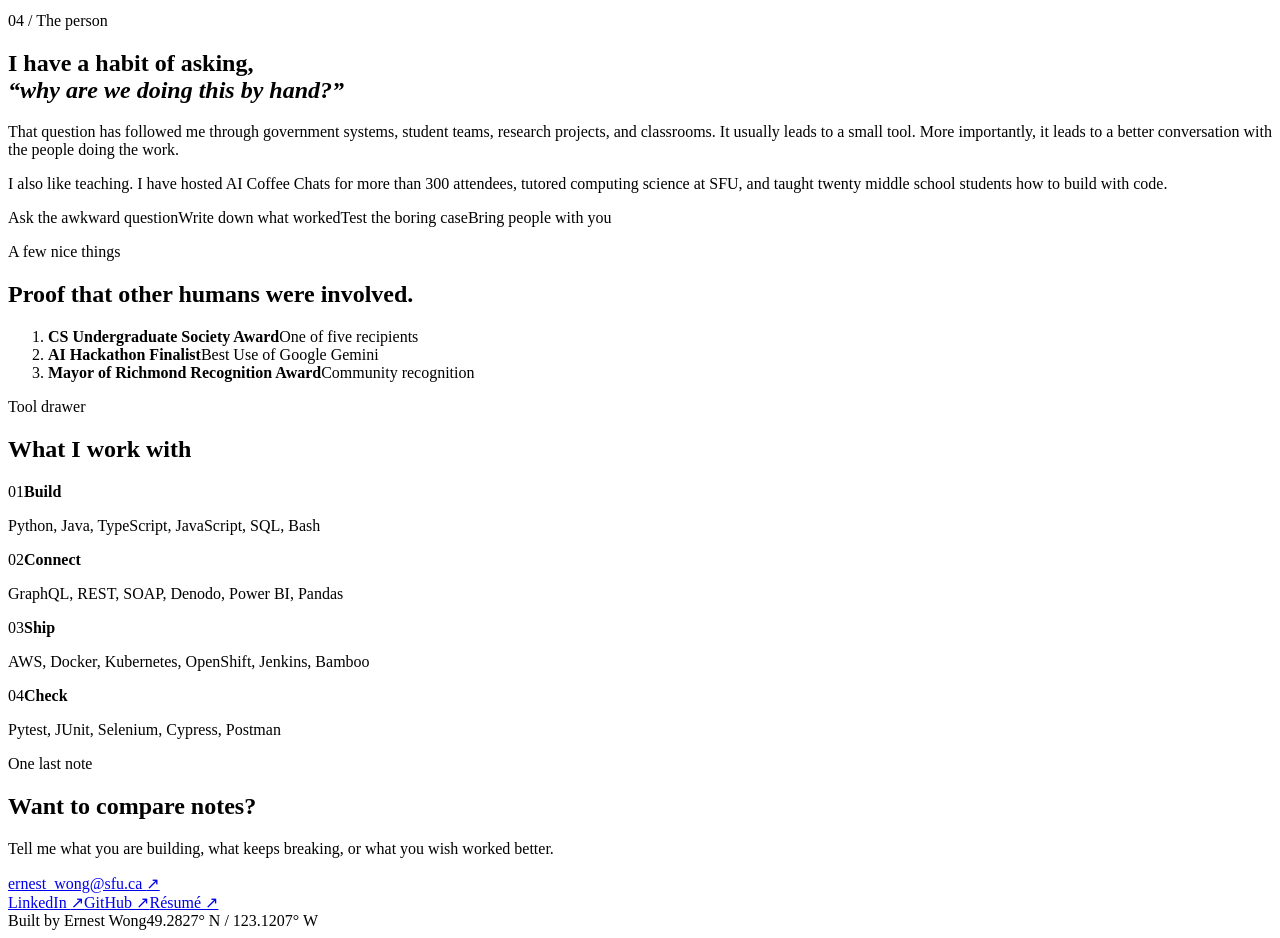
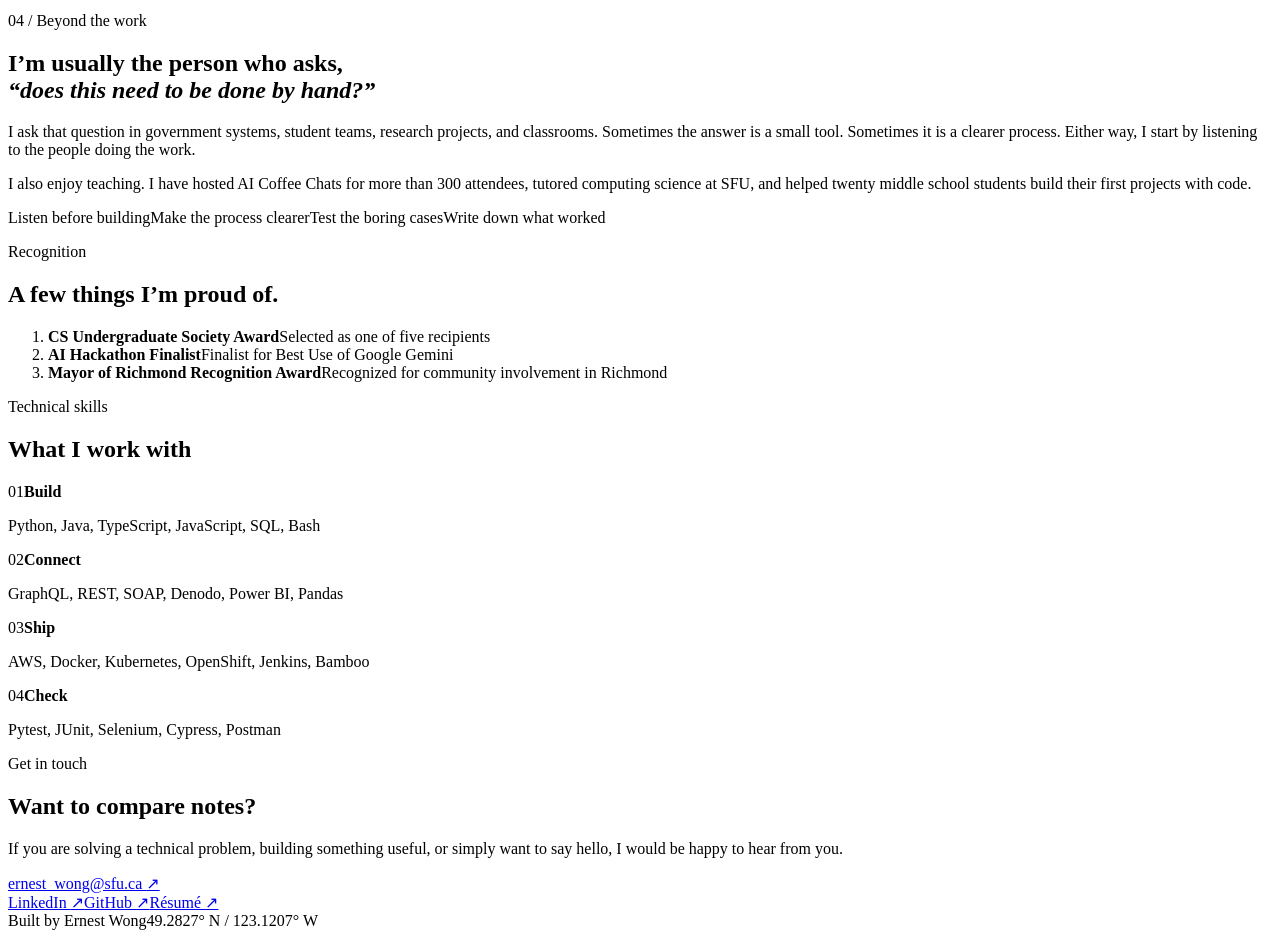
Before and after one commit to jumiknows/portfolio, a React (Vite) app: page / in a window 1280 px wide. Shown: the part 1740-2678 px from the top of the page. Built offline with nearby package versions, Linux system fonts and the light colour scheme; the HTML template or start-up script is replaced by a standard one.

Commit message:
Make portfolio copy clear and personal

```diff
--- a/src/components/PortfolioSections.tsx
+++ b/src/components/PortfolioSections.tsx
@@ -1,11 +1,11 @@
-import { about, contact, links, recognitions, skillGroups } from '../content'
+import { about, contact, links, recognition, skills } from '../content'
 import { Arrow } from './Arrow'
 
 export function AboutSection() {
   return (
     <section className="about-section" id="about">
       <div className="about-heading">
-        <p className="section-number">04 / The person</p>
+        <p className="section-number">{about.eyebrow}</p>
         <h2>{about.heading}<br /><em>{about.emphasis}</em></h2>
       </div>
       <div className="about-body">
@@ -22,14 +22,14 @@ export function RecognitionSection() {
   return (
     <section className="recognition-section" aria-labelledby="recognition-title">
       <div>
-        <p className="section-number">A few nice things</p>
-        <h2 id="recognition-title">Proof that other humans were involved.</h2>
+        <p className="section-number">{recognition.eyebrow}</p>
+        <h2 id="recognition-title">{recognition.heading}</h2>
       </div>
       <ol>
-        {recognitions.map((recognition) => (
-          <li key={recognition.title}>
-            <b>{recognition.title}</b>
-            <span>{recognition.detail}</span>
+        {recognition.items.map((item) => (
+          <li key={item.title}>
+            <b>{item.title}</b>
+            <span>{item.detail}</span>
           </li>
         ))}
       </ol>
@@ -41,11 +41,11 @@ export function SkillsSection() {
   return (
     <section className="skills-section" aria-labelledby="skills-title">
       <div className="skills-title">
-        <p className="section-number">Tool drawer</p>
-        <h2 id="skills-title">What I work with</h2>
+        <p className="section-number">{skills.eyebrow}</p>
+        <h2 id="skills-title">{skills.heading}</h2>
       </div>
       <div className="skill-drawer">
-        {skillGroups.map((group, index) => (
+        {skills.groups.map((group, index) => (
           <div key={group.label}>
             <span>0{index + 1}</span>
             <b>{group.label}</b>
@@ -60,7 +60,7 @@ export function SkillsSection() {
 export function ContactSection() {
   return (
     <section className="contact-section" id="contact">
-      <p className="section-number">One last note</p>
+      <p className="section-number">{contact.eyebrow}</p>
       <h2>{contact.heading}</h2>
       <p>{contact.description}</p>
       <a className="email-link" href={links.email}>ernest_wong@sfu.ca <Arrow /></a>
--- a/src/components/Workbench.tsx
+++ b/src/components/Workbench.tsx
@@ -60,7 +60,7 @@ export function Workbench() {
         <div>
           <span className="bench-dot" aria-hidden="true" />
           <strong id="workbench-title">Engineering case files</strong>
-          <small>Architecture, constraints, ownership, verification</small>
+          <small>What I built, the constraints, and how we verified it</small>
         </div>
         <div className="bench-status-group">
           <p className="bench-status"><i aria-hidden="true" /> 03 systems documented</p>
--- a/src/content.ts
+++ b/src/content.ts
@@ -33,7 +33,7 @@ export const links = {
 export const profile = {
   eyebrow: 'Software engineer / systems + data + flight',
   lead: 'I engineer software where code meets operations: production systems, data pipelines, and hardware in the field.',
-  note: 'My best days usually end with a script, a checklist, and fewer people wondering what happens next.',
+  note: 'I care about making systems easier to operate, easier to verify, and less stressful for the people responsible for them.',
   current: 'Building reusable data products at Elections Canada and finishing Computer Science at SFU.',
   focusAreas: [
     'Production systems',
@@ -136,35 +136,45 @@ export const projects: Project[] = [
 ]
 
 export const about = {
-  heading: 'I have a habit of asking,',
-  emphasis: '“why are we doing this by hand?”',
+  eyebrow: '04 / Beyond the work',
+  heading: 'I’m usually the person who asks,',
+  emphasis: '“does this need to be done by hand?”',
   paragraphs: [
-    'That question has followed me through government systems, student teams, research projects, and classrooms. It usually leads to a small tool. More importantly, it leads to a better conversation with the people doing the work.',
-    'I also like teaching. I have hosted AI Coffee Chats for more than 300 attendees, tutored computing science at SFU, and taught twenty middle school students how to build with code.',
+    'I ask that question in government systems, student teams, research projects, and classrooms. Sometimes the answer is a small tool. Sometimes it is a clearer process. Either way, I start by listening to the people doing the work.',
+    'I also enjoy teaching. I have hosted AI Coffee Chats for more than 300 attendees, tutored computing science at SFU, and helped twenty middle school students build their first projects with code.',
   ],
   principles: [
-    'Ask the awkward question',
+    'Listen before building',
+    'Make the process clearer',
+    'Test the boring cases',
     'Write down what worked',
-    'Test the boring case',
-    'Bring people with you',
   ],
 } as const
 
-export const recognitions = [
-  { title: 'CS Undergraduate Society Award', detail: 'One of five recipients' },
-  { title: 'AI Hackathon Finalist', detail: 'Best Use of Google Gemini' },
-  { title: 'Mayor of Richmond Recognition Award', detail: 'Community recognition' },
-] as const
+export const recognition = {
+  eyebrow: 'Recognition',
+  heading: 'A few things I’m proud of.',
+  items: [
+    { title: 'CS Undergraduate Society Award', detail: 'Selected as one of five recipients' },
+    { title: 'AI Hackathon Finalist', detail: 'Finalist for Best Use of Google Gemini' },
+    { title: 'Mayor of Richmond Recognition Award', detail: 'Recognized for community involvement in Richmond' },
+  ],
+} as const
 
-export const skillGroups = [
-  { label: 'Build', value: 'Python, Java, TypeScript, JavaScript, SQL, Bash' },
-  { label: 'Connect', value: 'GraphQL, REST, SOAP, Denodo, Power BI, Pandas' },
-  { label: 'Ship', value: 'AWS, Docker, Kubernetes, OpenShift, Jenkins, Bamboo' },
-  { label: 'Check', value: 'Pytest, JUnit, Selenium, Cypress, Postman' },
-] as const
+export const skills = {
+  eyebrow: 'Technical skills',
+  heading: 'What I work with',
+  groups: [
+    { label: 'Build', value: 'Python, Java, TypeScript, JavaScript, SQL, Bash' },
+    { label: 'Connect', value: 'GraphQL, REST, SOAP, Denodo, Power BI, Pandas' },
+    { label: 'Ship', value: 'AWS, Docker, Kubernetes, OpenShift, Jenkins, Bamboo' },
+    { label: 'Check', value: 'Pytest, JUnit, Selenium, Cypress, Postman' },
+  ],
+} as const
 
 export const contact = {
+  eyebrow: 'Get in touch',
   heading: 'Want to compare notes?',
-  description: 'Tell me what you are building, what keeps breaking, or what you wish worked better.',
+  description: 'If you are solving a technical problem, building something useful, or simply want to say hello, I would be happy to hear from you.',
   coordinates: '49.2827° N / 123.1207° W',
 } as const
```
